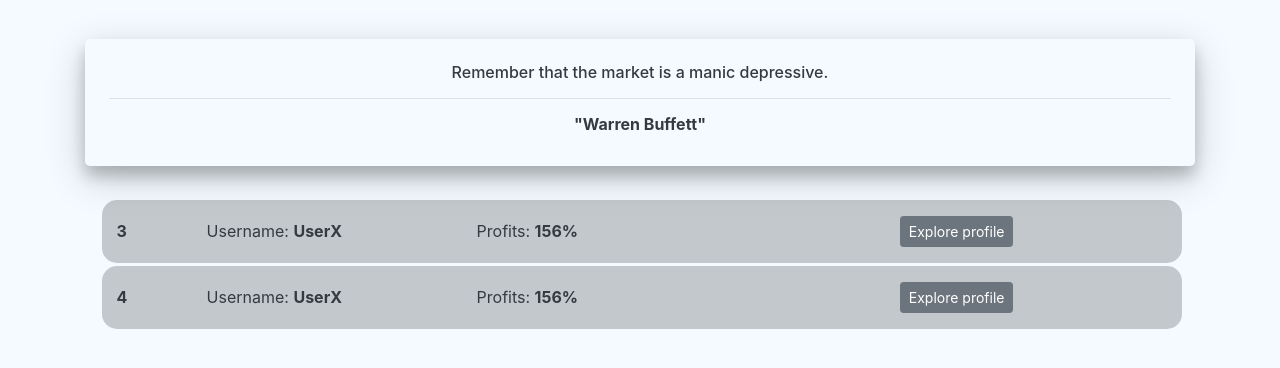
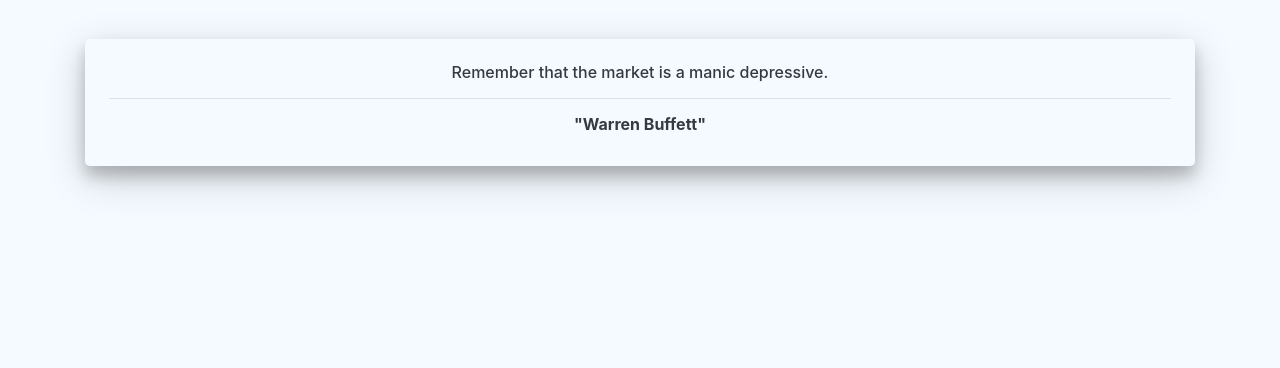
Before and after one commit to Dutchie1990/CryptoManager, a Flask app: template cryptomanager/app/leaderboard/templates/leaderboard.html in a window 1280 px wide. Shown: the part 155-523 px from the top of the page. Run offline with Flask 2, Linux system fonts and the light colour scheme; the template is opened without the code that fills it, so the values that code supplies are empty; some libraries are stand-ins or nearby versions.

Commit message:
improve leaderboard, delete boilerplate html, get only 1 id for 1 symbol to prevent bugs

```diff
--- a/cryptomanager/app/leaderboard/templates/leaderboard.html
+++ b/cryptomanager/app/leaderboard/templates/leaderboard.html
@@ -48,87 +48,6 @@
         </div>
 {% endfor %}
 
-<div class="row">
-    <div class="col-12">
-        <div class="row user-row">
-            <div class="col-1 d-flex align-items-center">
-                <div class="text-center"><strong>3</strong></div>
-            </div>
-            <div class="col-3 d-flex align-items-center">
-                <div class="text-center">Username: <strong>UserX</strong></div>
-            </div>
-            <div class="col-4 offset-md-1 d-flex align-items-center">
-                <div class="text-center">Profits: <strong>156%</strong></div>
-            </div>
-            <div class="col-3 d-flex align-items-center justify-content-center">
-                <div class="text-center"><button type="button" class="btn btn-secondary btn-sm m-2 data-collapse"
-                        data-toggle="" data-target="test">Explore profile</button></div>
-            </div>
-        </div>
-        <div id="test" class="hidden data-row row">
-            <div class="col-3"><img src="{{ url_for('static', filename='img/symbols/btc.png') }}"
-                    alt=""><strong>BTC:</strong>
-                25%</div>
-            <div class="col-3"><img src="{{ url_for('static', filename='img/symbols/eth.png') }}"
-                    alt=""><strong>ETH:</strong>
-                10%</div>
-            <div class="col-3"><img src="{{ url_for('static', filename='img/symbols/trx.png') }}"
-                    alt=""><strong>TRX:</strong>
-                10%</div>
-            <div class="col-3"><img src="{{ url_for('static', filename='img/symbols/xrp.png') }}"
-                    alt=""><strong>XRP:</strong>
-                5%</div>
-            <div class="col-3"><img src="{{ url_for('static', filename='img/symbols/ant.png') }}"
-                    alt=""><strong>ANT:</strong>
-                35%</div>
-            <div class="col-3"><img src="{{ url_for('static', filename='img/symbols/html.png') }}"
-                    alt=""><strong>HTML:</strong>
-                15%</div>
-        </div>
-    </div>
-</div>
-
-
-
-<div class="row">
-    <div class="col-12">
-        <div class="row user-row">
-            <div class="col-1 d-flex align-items-center">
-                <div class="text-center"><strong>4</strong></div>
-            </div>
-            <div class="col-3 d-flex align-items-center">
-                <div class="text-center">Username: <strong>UserX</strong></div>
-            </div>
-            <div class="col-4 offset-md-1 d-flex align-items-center">
-                <div class="text-center">Profits: <strong>156%</strong></div>
-            </div>
-            <div class="col-3 d-flex align-items-center justify-content-center">
-                <div class="text-center"><button type="button" class="btn btn-secondary btn-sm m-2 data-collapse"
-                        data-toggle="" data-target="test1">Explore profile</button></div>
-            </div>
-        </div>
-        <div id="test1" class="hidden data-row row">
-            <div class="col-3"><img src="{{ url_for('static', filename='img/symbols/btc.png') }}"
-                    alt=""><strong>BTC:</strong>
-                25%</div>
-            <div class="col-3"><img src="{{ url_for('static', filename='img/symbols/eth.png') }}"
-                    alt=""><strong>ETH:</strong>
-                10%</div>
-            <div class="col-3"><img src="{{ url_for('static', filename='img/symbols/trx.png') }}"
-                    alt=""><strong>TRX:</strong>
-                10%</div>
-            <div class="col-3"><img src="{{ url_for('static', filename='img/symbols/xrp.png') }}"
-                    alt=""><strong>XRP:</strong>
-                5%</div>
-            <div class="col-3"><img src="{{ url_for('static', filename='img/symbols/ant.png') }}"
-                    alt=""><strong>ANT:</strong>
-                35%</div>
-            <div class="col-3"><img src="{{ url_for('static', filename='img/symbols/html.png') }}"
-                    alt=""><strong>HTML:</strong>
-                15%</div>
-        </div>
-    </div>
-</div>
 
 {% endblock %}
 
--- a/cryptomanager/app/leaderboard/views.py
+++ b/cryptomanager/app/leaderboard/views.py
@@ -9,8 +9,9 @@
     leaderboard_data = []
     users = User.objects().only('id', 'firstname')
     assets_names= [x.lower() for x in Assets.objects().distinct(field="asset_name") if x != "USD"]
-    getid = lambda assets : [x['id'] for x in api.supported_coins if x['symbol'] in assets]
-    assets_querystring = ",".join(getid(assets_names))
+    getid_list = lambda assets : [x['id'] for x in api.supported_coins if x['symbol'] in assets]
+    getid = lambda assets : [x['id'] for x in api.supported_coins if x['symbol'] == assets]
+    assets_querystring = ",".join(getid_list(assets_names))
     prices = api.retrieve_current_prize('/simple/price', assets_querystring)
     for user in users:
         list_assets = []
```
Also changed, not shown: cryptomanager/app/api.py (+9 -3 lines), cryptomanager/app/models.py (+4 -4 lines).
